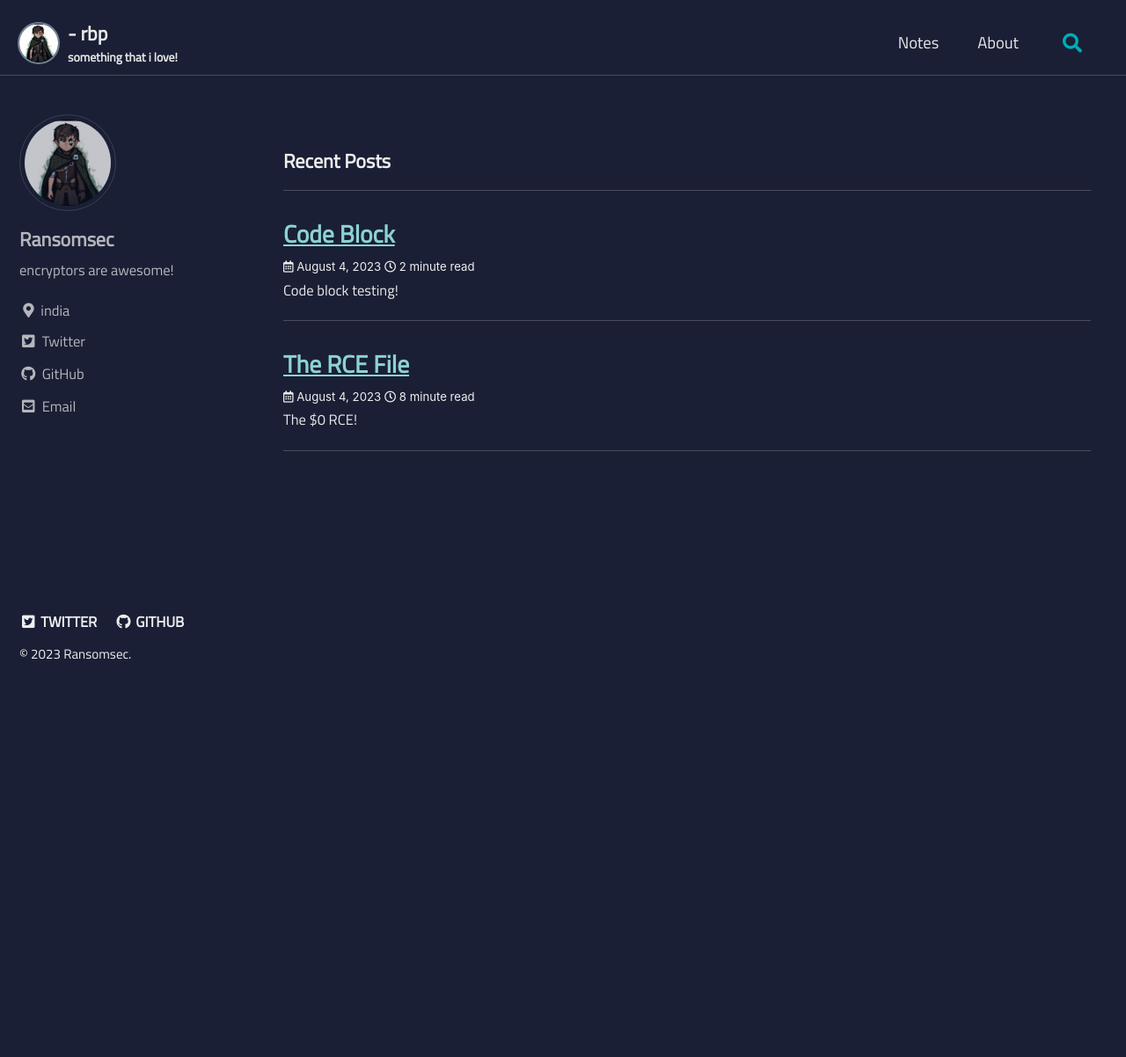
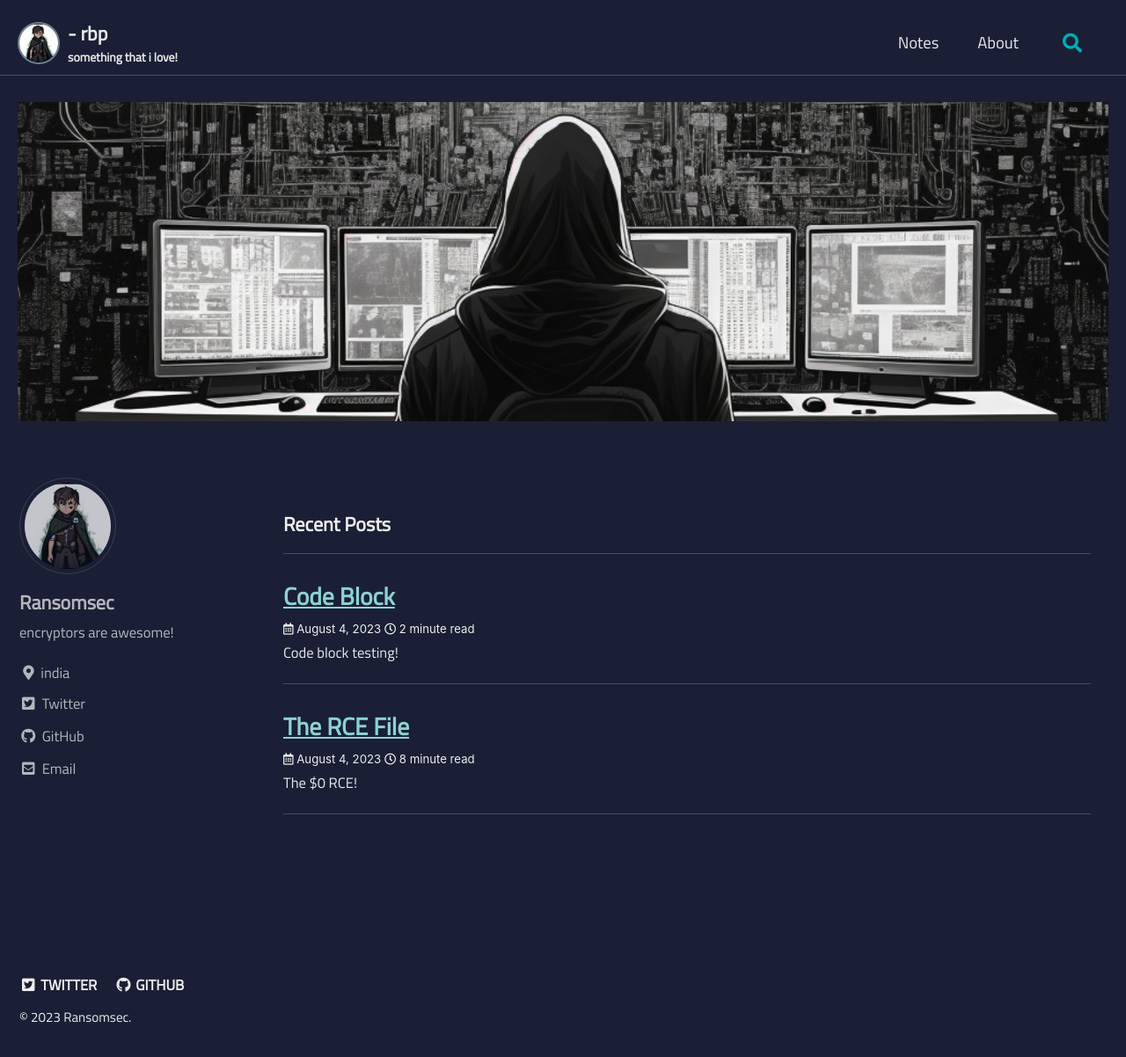
Before and after one commit to ransomsec/ransomsec.github.io, a Jekyll site: the page built from index.html, in a window 1280 px wide and 1212 px high. Shown: the top 1202 px of the window at 88% size. Built offline with Jekyll 4.4.1, drawn with Linux system fonts in a browser that asks for light colours; cached includes are drawn as plain includes; some web fonts are replaced; the list of posts is cut into pages by our own code.

Commit message:
header image

```diff
--- a/_layouts/archive.html
+++ b/_layouts/archive.html
@@ -1,6 +1,10 @@
 ---
 layout: default
 ---
+
+<div class="header-image">
+  <img src="{{ site.baseurl }}/assets/images/header.png" alt="Header Image">
+</div>
 
 {% if page.header.overlay_color or page.header.overlay_image or page.header.image %}
   {% include page__hero.html %}
@@ -24,3 +28,24 @@
     {{ content }}
   </div>
 </div>
+
+
+<!--Home Page Header Style-->
+<style>
+  .header-image {
+    text-align: center;
+    margin-top: 10px;
+    padding: 20px;
+  }
+
+  .header-image img {
+    max-width: 100%;
+    height: auto;
+  }
+
+  @media (max-width: 768px) {
+    .header-image {
+      padding: 0 5px;
+    }
+  }
+</style>
```
Also changed, not shown: assets/images/header.png (added).
